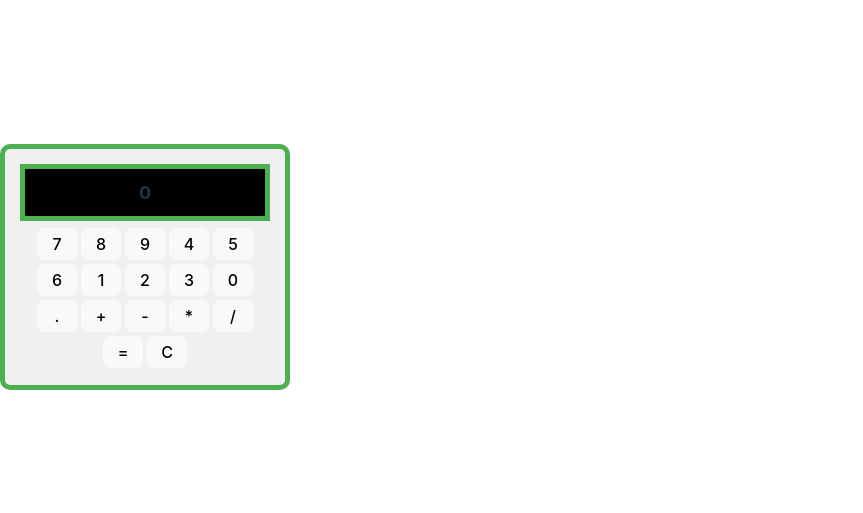
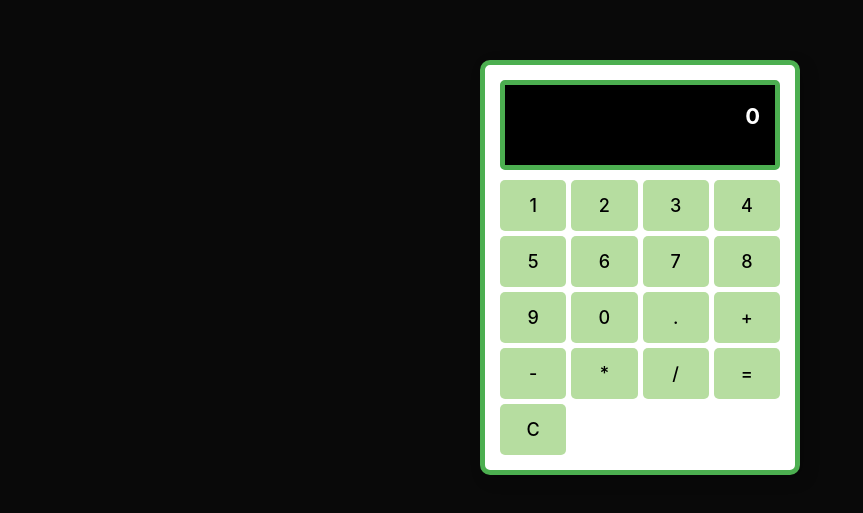
Before and after one commit to Snihcdyy/gales_project, a React (Vite) app: page / in a window 1280 px wide. Shown: the part 133-646 px from the top of the page, without its empty margins (0-863 px from the left). Built offline with nearby package versions, Linux system fonts and the light colour scheme.

Commit message:
Update App.jsx

```diff
--- a/src/App.jsx
+++ b/src/App.jsx
@@ -1,34 +1,6 @@
-/* INCREMENT AND DECREMENT
-
-import {useState} from "react";
-
-function App(){
-  const [count, setCount] = useState(0);
-
-  function handleIncrement(){
-    setCount(count + 1);
-  }
-  function handleDecrement(){
-    setCount(prevCount => (prevCount > 0 ? prevCount -1 : 0));
-      }
-      function handleReset(){
-        setCount(0);
-      }
-
-      return (
-        <div style={{textAlign: "top", marginTop: "20px"}}>
-          <h1> Number: {count}</h1>
-          <button onClick={handleIncrement} style ={{margin: "10px", padding: "20px"}}>INCREMENT</button>
-          <button onClick={handleDecrement} style ={{margin: "10px", padding: "20px"}}>DECREMENT</button>
-          <button onClick={handleReset} style={{margin: "10px", padding: "20px"}}>RESET</button>
-        </div>
-      );
-}
-
-export default App;
-*/
 
 import { useState } from "react";
+import "./App.css";
 
 export default function Calculator() {
   const [input, setInput] = useState("");
@@ -50,25 +22,21 @@ export default function Calculator() {
   };
 
   return (
-    <div style={{ width: "250px", margin: "20px auto", textAlign: "center", padding: "15px", border: "5px solid #4CAF50", borderRadius: "10px", backgroundColor: "#f0f0f0" }}>
-      <div style={{ marginBottom: "5px", padding: "10px", border: "5px solid #4CAF50", minHeight: "20px", backgroundColor: "#000000", fontSize: "18px", fontWeight: "bold" }}>
-      {input || "0"}
-      </div>
-      <div>
-        {["7", "8", "9", "4", "5", "6", "1", "2", "3", "0", ".", "+", "-", "*", "/", "=", "C"].map((char) => (
-          <button
-            key={char}
-            style={{ margin: "2px", padding: "5px", width: "40px", cursor: "pointer" }}
-            onClick={() => {
+    <div className="container">
+      <div className="calculator">
+        <div className="display">{input || "0"}</div>
+        <div className="buttons">
+          {["1", "2", "3", "4", "5", "6", "7", "8", "9", "0", ".", "+", "-", "*", "/", "=", "C"].map((char) => (
+            <button key={char} onClick={() => {
                 if (char === "=") handleCalculate();
                 else if (char === "C") handleClear();
                 else handleClick(char);
-            }}
-          >
+              }}>
               {char}
             </button>
           ))}
         </div>
       </div>
+    </div>
   );
 }
```
Lines whose indentation alone changed are shown as unchanged.
